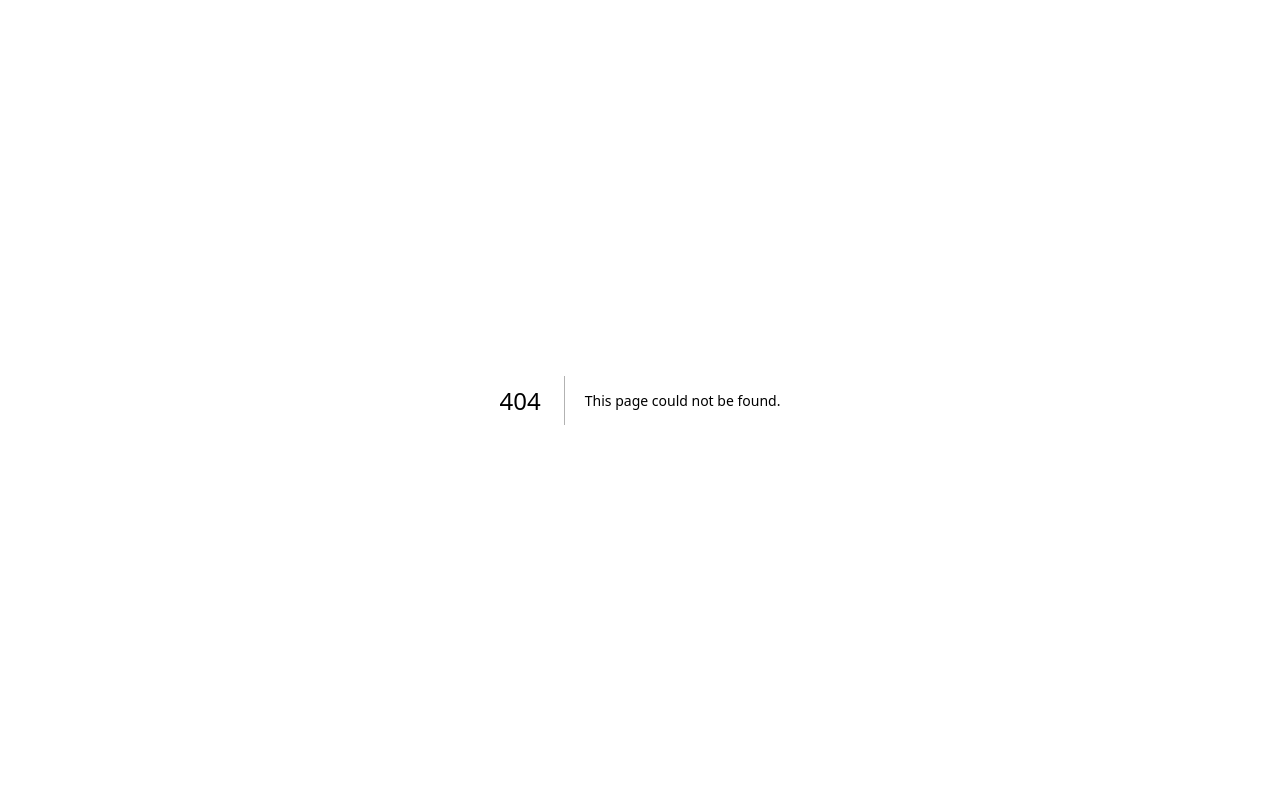
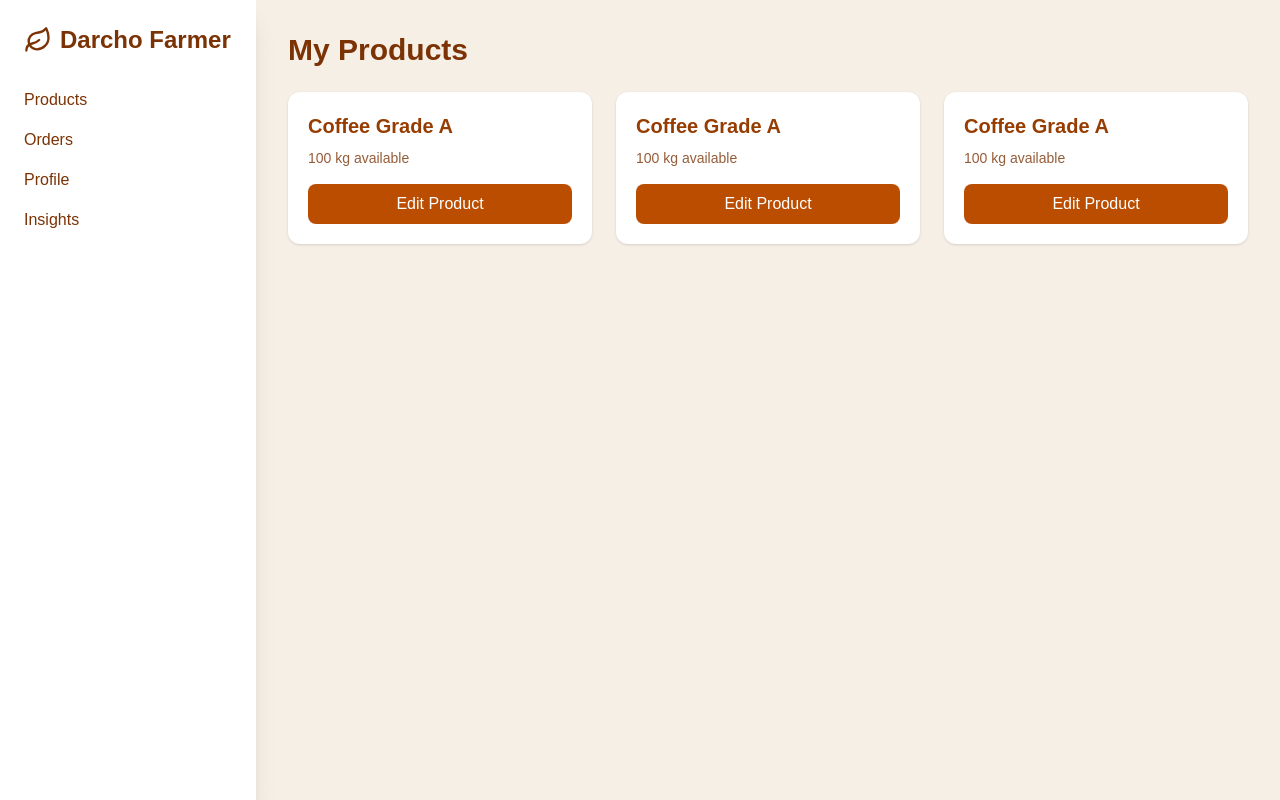
Before and after one commit to Abrishkassa/darcho, a Next.js app: page /farmer/orders in a window 1280 px wide. Before the commit this address had no page. Built offline with nearby package versions, Linux system fonts and the light colour scheme.

Commit message:
order page

```diff
--- /dev/null
+++ b/src/app/farmer/orders/page.tsx
@@ -0,0 +1,22 @@
+export default function FarmerProducts() {
+  return (
+    <div>
+      <h1 className="text-3xl font-bold text-amber-900 mb-6">My Products</h1>
+
+      <div className="grid grid-cols-1 md:grid-cols-3 gap-6">
+        {[1, 2, 3].map((item) => (
+          <div
+            key={item}
+            className="p-5 bg-white rounded-xl shadow hover:shadow-lg transition"
+          >
+            <h2 className="text-xl font-semibold text-amber-800">Coffee Grade A</h2>
+            <p className="text-amber-900/80 mt-2 text-sm">100 kg available</p>
+            <button className="mt-4 px-4 py-2 bg-amber-700 text-white rounded-lg w-full">
+              Edit Product
+            </button>
+          </div>
+        ))}
+      </div>
+    </div>
+  );
+}
--- /dev/null
+++ b/src/app/farmer/products/page.tsx
@@ -0,0 +1,22 @@
+export default function FarmerProducts() {
+  return (
+    <div>
+      <h1 className="text-3xl font-bold text-amber-900 mb-6">My Products</h1>
+
+      <div className="grid grid-cols-1 md:grid-cols-3 gap-6">
+        {[1, 2, 3].map((item) => (
+          <div
+            key={item}
+            className="p-5 bg-white rounded-xl shadow hover:shadow-lg transition"
+          >
+            <h2 className="text-xl font-semibold text-amber-800">Coffee Grade A</h2>
+            <p className="text-amber-900/80 mt-2 text-sm">100 kg available</p>
+            <button className="mt-4 px-4 py-2 bg-amber-700 text-white rounded-lg w-full">
+              Edit Product
+            </button>
+          </div>
+        ))}
+      </div>
+    </div>
+  );
+}
```
